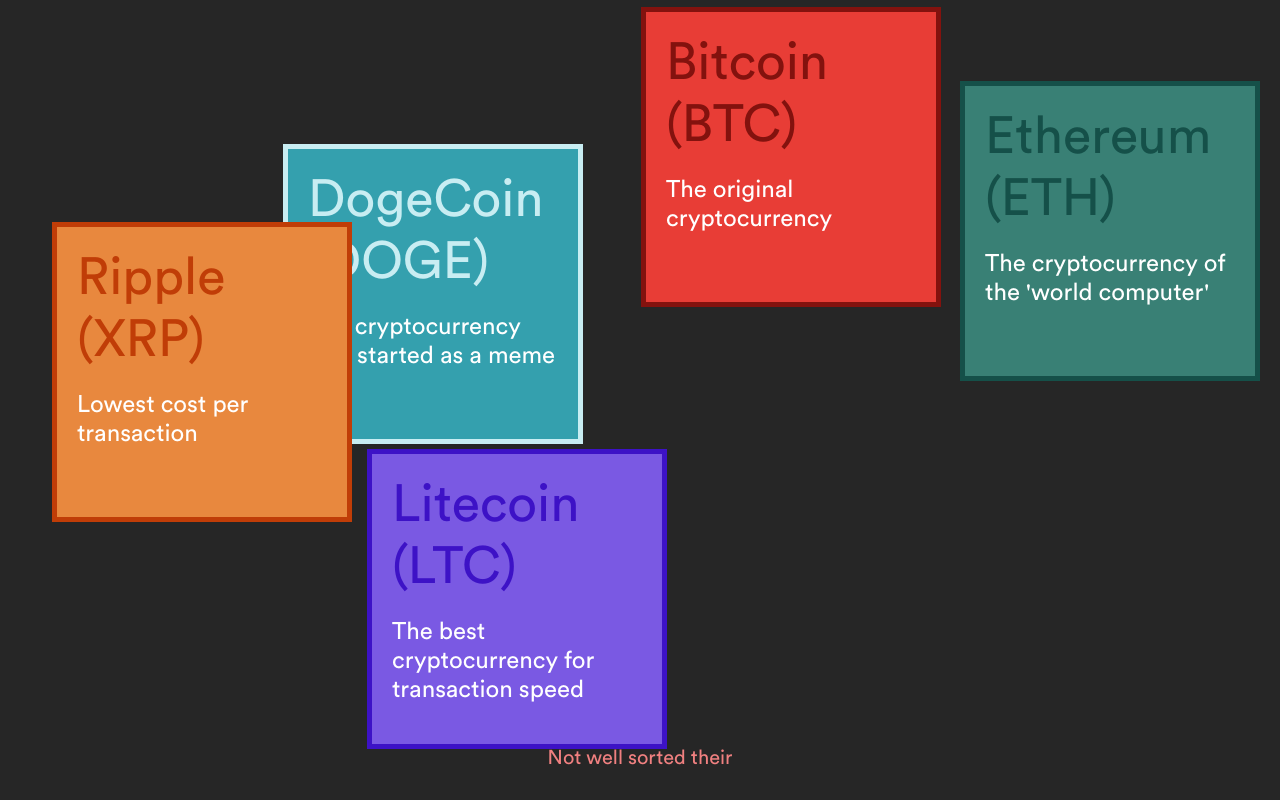
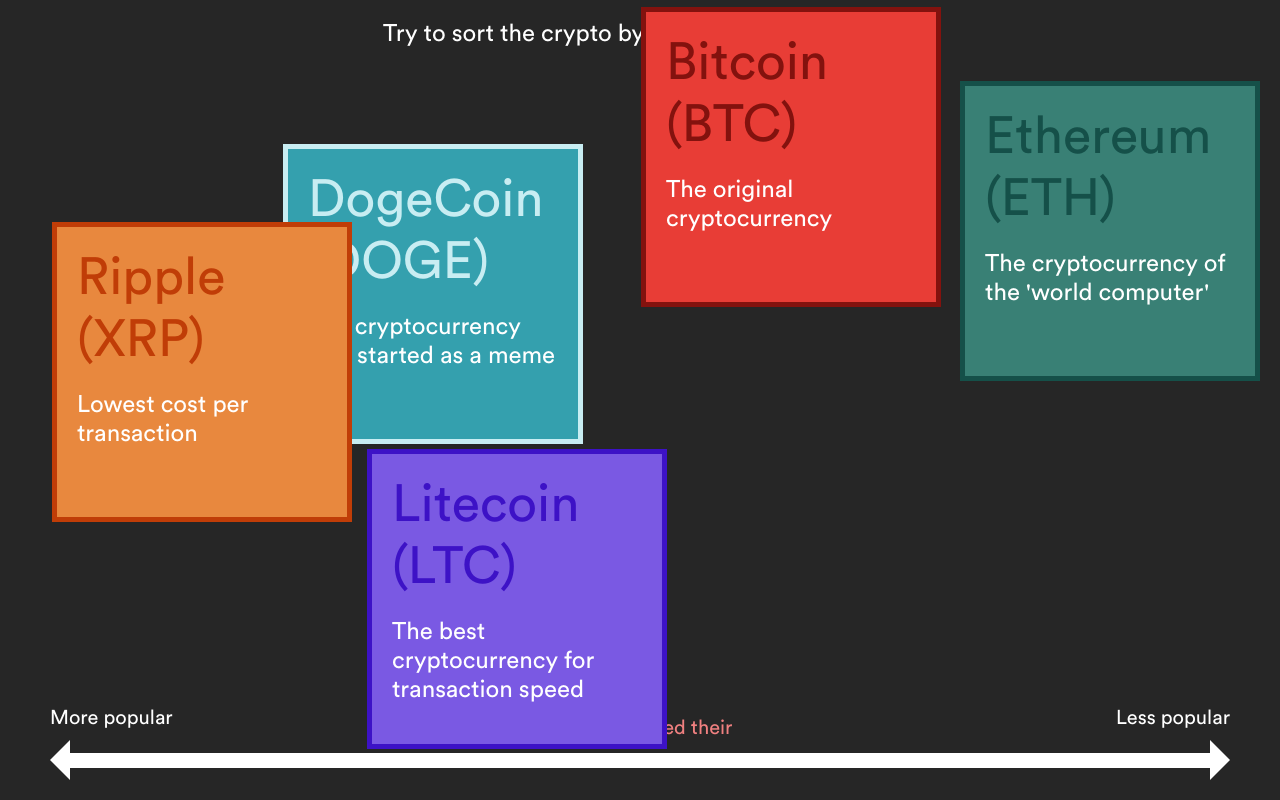
Before and after one commit to Matthiasgdr/Data-Design, a React (Create React App) app: page / in a window 1280 px wide. Built offline with nearby package versions, Linux system fonts and the light colour scheme.

Commit message:
add semantic

```diff
--- a/src/App.css
+++ b/src/App.css
@@ -50,9 +50,82 @@
   font-size: 24px;
 }
 
+.app .app-title {
+  position: absolute;
+  left: 50%;
+  top: 20px;
+  transform: translateX(-50%);
+  color: white;
+  font-size: 24px;
+  text-align: center;
+}
+
+.app .arrow-container {
+  position: absolute;
+  bottom: 40px;
+  left: 50px;
+  right: 50px;
+  height: 20px;
+}
+
+.app .arrow-container .legend-right {
+  font-size: 20px;
+  color: white;
+  position: absolute;
+  right: 0;
+  bottom: 150%;
+}
+
+.app .arrow-container .legend-left {
+  font-size: 20px;
+  color: white;
+  position: absolute;
+  left: 0;
+  bottom: 150%;
+}
+
+.app .arrow-container .arrow-wrapper {
+  position: relative;
+  width: 100%;
+  height: 100%;
+  height: 40px;
+  display: flex;
+  justify-content: center;
+  align-items: center;
+}
+
+.app .arrow-container .arrow-wrapper .arrow-body {
+  width: 98%;
+  height: 15px;
+  background-color: white;
+}
+
+.app .arrow-container .arrow-wrapper .arrow-right {
+  position: absolute;
+  width: 0;
+  height: 0;
+  border-top: 20px solid transparent;
+  border-bottom: 20px solid transparent;
+  border-left: 20px solid white;
+  position: absolute;
+  right: 0;
+  top: 0;
+}
+
+.app .arrow-container .arrow-wrapper .arrow-left {
+  position: absolute;
+  left: 0;
+  top: 0;
+  width: 0;
+  height: 0;
+  border-top: 20px solid transparent;
+  border-bottom: 20px solid transparent;
+  border-right: 20px solid white;
+}
+
 .app .well-sorted {
   position: absolute;
-  bottom: 30px;
+  bottom: 60px;
   left: 50%;
   transform: translateX(-50%);
 }
--- a/src/App.js
+++ b/src/App.js
@@ -3,6 +3,7 @@
 import "./App.css";
 import CryptoSquare from "./components/CryptoSquare";
 import Modal from "./components/Modal";
+import SortArrow from "./components/SortArrow";
 import cryptos from "./data/crypto.json";
 
 function App() {
@@ -33,6 +34,9 @@
   return (
     <div className="app">
       <div className="container">
+        <div className="app-title">
+          Try to sort the crypto by their today popularity !
+        </div>
         <div className={`well-sorted ${wellSorted ? "good" : "bad"}`}>
           {wellSorted
             ? "It's well sorted, good job !"
@@ -46,6 +50,7 @@
             setSquarePos={setSquarePos}
           />
         ))}
+        <SortArrow></SortArrow>
       </div>
       <Modal
         isOpen={!!selectedCrypto}
--- a/src/App.scss
+++ b/src/App.scss
@@ -42,9 +42,76 @@
       }
     }
   }
+  .app-title {
+    position: absolute;
+    left: 50%;
+    top: 20px;
+    transform: translateX(-50%);
+    color: white;
+    font-size: 24px;
+    text-align: center;
+  }
+  .arrow-container {
+    position: absolute;
+    bottom: 40px;
+    left: 50px;
+    right: 50px;
+    height: 20px;
+    .legend {
+      &-right {
+        font-size: 20px;
+        color: white;
+        position: absolute;
+        right: 0;
+        bottom: 150%;
+      }
+      &-left {
+        font-size: 20px;
+        color: white;
+        position: absolute;
+        left: 0;
+        bottom: 150%;
+      }
+    }
+    .arrow-wrapper {
+      position: relative;
+      width: 100%;
+      height: 100%;
+      height: 40px;
+      display: flex;
+      justify-content: center;
+      align-items: center;
+      .arrow-body {
+        width: 98%;
+        height: 15px;
+        background-color: white;
+      }
+      .arrow-right {
+        position: absolute;
+        width: 0;
+        height: 0;
+        border-top: 20px solid transparent;
+        border-bottom: 20px solid transparent;
+        border-left: 20px solid white;
+        position: absolute;
+        right: 0;
+        top: 0;
+      }
+      .arrow-left {
+        position: absolute;
+        left: 0;
+        top: 0;
+        width: 0;
+        height: 0;
+        border-top: 20px solid transparent;
+        border-bottom: 20px solid transparent;
+        border-right: 20px solid white;
+      }
+    }
+  }
   .well-sorted {
     position: absolute;
-    bottom: 30px;
+    bottom: 60px;
     left: 50%;
     transform: translateX(-50%);
     &.good {
--- /dev/null
+++ b/src/components/SortArrow/SortArrow.jsx
@@ -0,0 +1,20 @@
+import React from "react";
+import PropTypes from "prop-types";
+
+const SortArrow = (props) => {
+  return (
+    <div className="arrow-container">
+      <div className="legend-right">Less popular</div>
+      <div className="legend-left">More popular</div>
+      <div className="arrow-wrapper">
+        <div className="arrow-right"></div>
+        <div className="arrow-left"></div>
+        <div className="arrow-body"></div>
+      </div>
+    </div>
+  );
+};
+
+SortArrow.propTypes = {};
+
+export default SortArrow;
--- /dev/null
+++ b/src/components/SortArrow/index.jsx
@@ -0,0 +1 @@
+export { default } from "./SortArrow";
```
